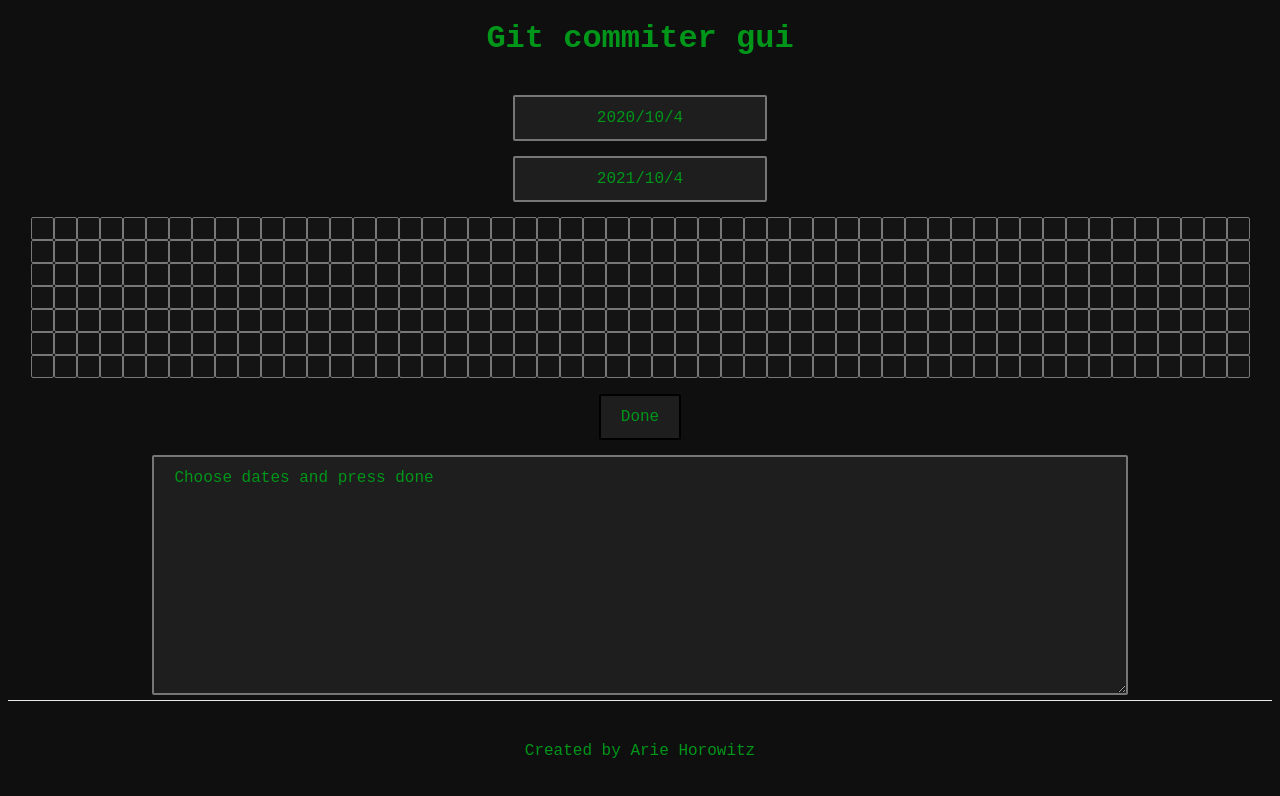
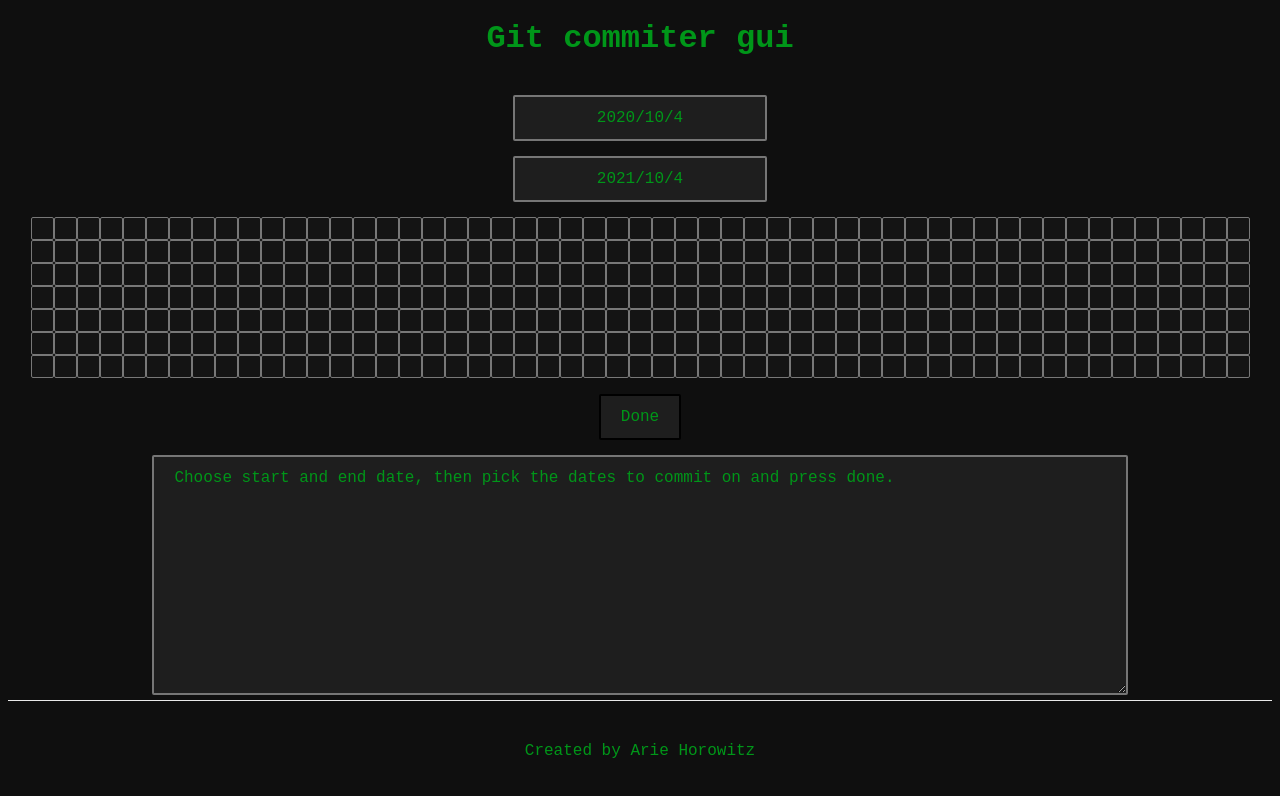
Before and after one commit to Leonidex/gitCommitHistoryWriter, a Next.js app: page / in a window 1280 px wide. Shown: the top 796 px of the page. Built offline with nearby package versions, Linux system fonts and the light colour scheme.

Commit message:
updated instructions

```diff
--- a/components/resultArea.js
+++ b/components/resultArea.js
@@ -3,11 +3,12 @@
 
 export default function ResultArea({selectedDates}) {
 
-    const [chosenDatesString, setChosenDatesString] = useState("Choose dates and press done");
+    const [chosenDatesString, setChosenDatesString] = useState("Choose start and end date, then pick the dates to commit on and press done.");
 
     const handleDoneClick = () => {
       console.log(selectedDates);
-      let finalString = "#!/bin/bash\n";
+      let finalString = "# Use this bash code on your terminal while it is on a directory of the git project you would like to commit on.\n";
+      finalString += "#!/bin/bash\n";
       finalString += "dates=(";
 
       if(selectedDates.length > 0) {
--- a/pages/index.js
+++ b/pages/index.js
@@ -42,6 +42,7 @@
 
     const handleMouseUp = (e) => {
         let keyCode = (e.keyCode || e.which || e.nativeEvent.keyCode || e.nativeEvent.which);
+
         if (keyCode === 1) {
             setLeftMouseIsPressed(false);
         }
```
